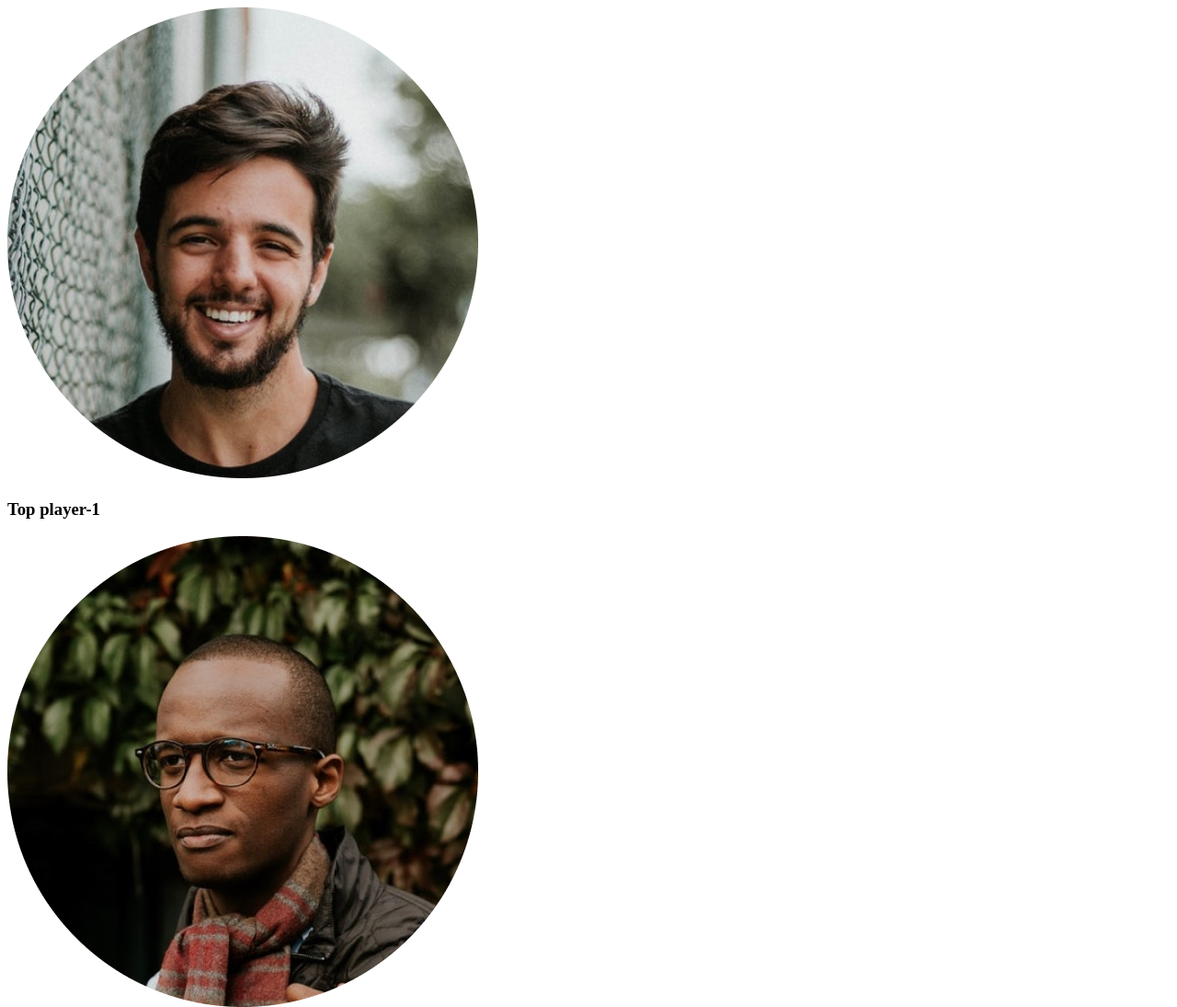
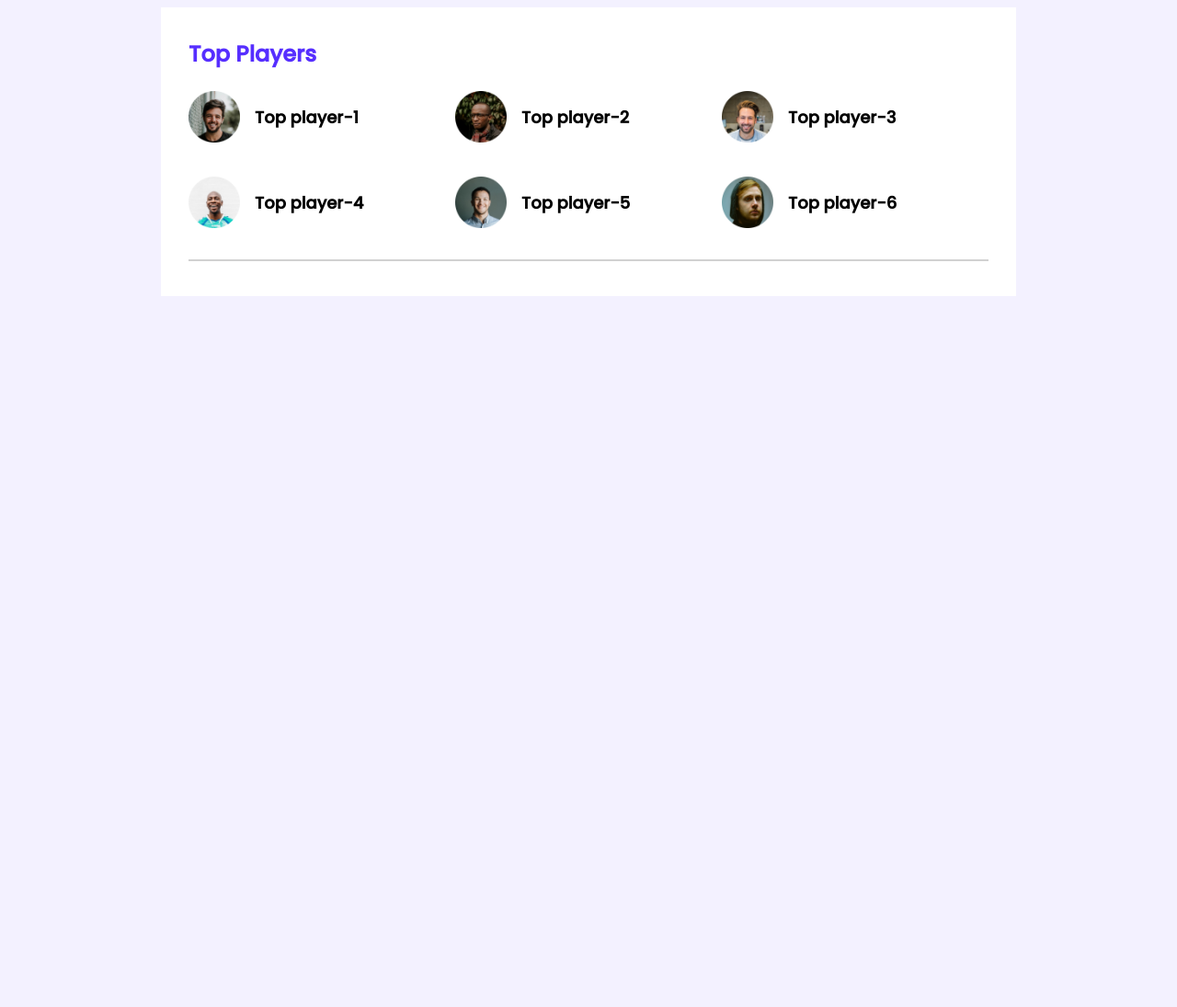
Before and after one commit to kausarahamed/Leader-Board-css3, a plain HTML site: page index.html in a window 1280 px wide. Shown: the top 1095 px of the page at 92% size. After the commit the page ends 800 px from the top, so only its background shows below. Drawn offline with Linux system fonts and the light colour scheme.

Commit message:
last night

```diff
--- a/index.html
+++ b/index.html
@@ -13,34 +13,38 @@
 <!-- header end -->
 <main>
     <!-- top players and top blogs -->
-    <section>
-        <div class="top-players">
+    <section class="containar">
+        <div class="top-players ">
             <!-- .player*6>img["images/players/player-$.png"]+h3{Top player-$} -->
+            <h2 class="section-title">Top Players</h2>
+            <div class="players">
                 <div class="player">
                     <img src="images/players/player-1.png" alt="">
-                <h3>Top player-1</h3>
+                    <h3 class="player-name"">Top player-1</h3>
                 </div>
-            <div class="player">
+                <div class=" player">
                         <img src="images/players/player-2.png" alt="">
-                <h3>Top player-2</h3>
+                        <h3 class="player-name"">Top player-2</h3>
                 </div>
-            <div class="player">
+                <div class=" player">
                             <img src="images/players/player-3.png" alt="">
-                <h3>Top player-3</h3>
+                            <h3 class="player-name"">Top player-3</h3>
                 </div>
-            <div class="player">
+                <div class=" player">
                                 <img src="images/players/player-4.png" alt="">
-                <h3>Top player-4</h3>
+                                <h3 class="player-name"">Top player-4</h3>
                 </div>
-            <div class="player">
+                <div class=" player">
                                     <img src="images/players/player-5.png" alt="">
-                <h3>Top player-5</h3>
+                                    <h3 class="player-name"">Top player-5</h3>
                 </div>
-            <div class="player">
+                <div class=" player">
                                         <img src="images/players/player-6.png" alt="">
-                <h3>Top player-6</h3>
+                                        <h3 class="player-name"">Top player-6</h3>
                 </div>
             </div>
+        </div>
+        <hr>
     </section>
 </main>
 
--- a/styles/style.css
+++ b/styles/style.css
@@ -0,0 +1,44 @@
+/* fonts */
+@import url('https://fonts.googleapis.com/css2?family=Poppins:wght@500&display=swap');
+/* common style */
+body{
+    font-family: 'Poppins', sans-serif;
+    background-color: #F3F1FF;
+}
+.containar{
+    background-color: #FFFFFF;
+    width: 870px;
+    padding: 30px;
+}
+main{
+    display: flex;
+    justify-content: center;
+}
+hr{border: 1px solid #D1D1D1;
+}
+/* top-players styles */
+.top-players{
+    margin-bottom: 30px;
+}
+.section-title{
+    color: #562EFF;
+    font-size: 24px;
+    margin-top: 3px;
+}
+.players{
+    display: grid;
+    grid-template-columns: repeat(3, 1fr);
+    grid-row-gap:30px ;
+}
+.player{
+    display: flex;
+    align-items: center;
+}
+.player img{
+    height:56px ;
+    width: 56px;
+}
+.player-name{
+    margin-left: 16px;
+    font-size: 18px;
+}
```
Lines whose indentation alone changed are shown as unchanged.
